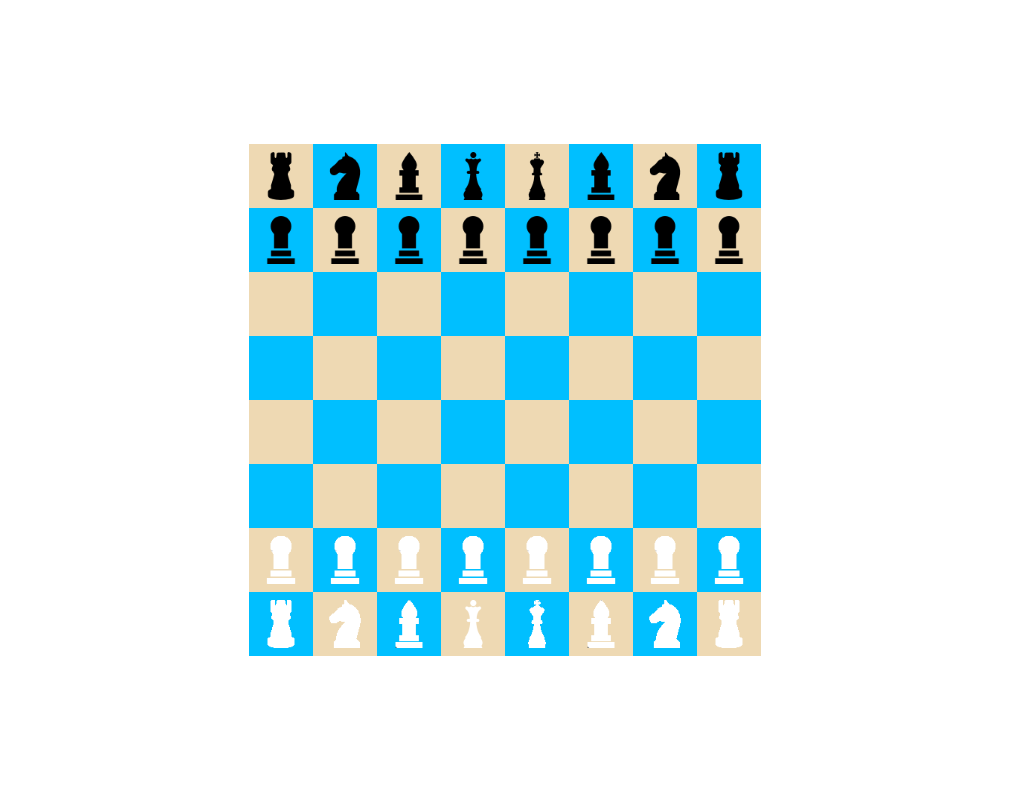
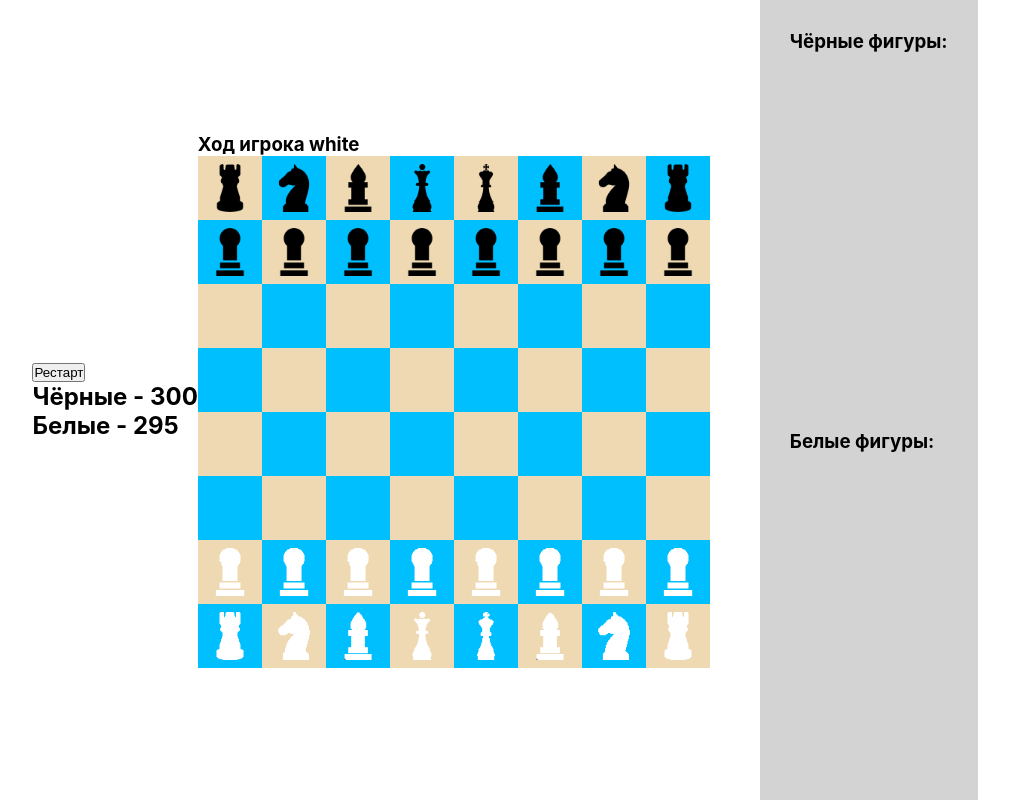
Before and after one commit to namhels/chess-react-typescript, a React (Create React App) app: page / in a window 1280 px wide. Shown: the whole page, without its empty margins (135-1144 px from the left). Built offline with nearby package versions, Linux system fonts and the light colour scheme.

Commit message:
add Timer, LostFigures

```diff
--- a/src/App.css
+++ b/src/App.css
@@ -49,3 +49,10 @@
   border-radius: 50%;
   background-color: rgb(30, 211, 30);
 }
+
+.lost {
+  height: calc(50vh - 60px);
+  padding: 30px;
+  margin-left: 50px;
+  background-color: lightgray;
+}
--- a/src/App.tsx
+++ b/src/App.tsx
@@ -2,13 +2,22 @@
 import './App.css';
 import { BoardComponent } from './components/BoardComponent';
 import { Board } from './modals/Board';
+import { Player } from './modals/Player';
+import { Colors } from './modals/Colors';
+import LostFigures from './components/LostFigures';
+import Timer from './components/Timer';
 
 function App() {
-  const [board, setBoard] = useState(new Board())
+  const [board, setBoard] = useState(new Board());
+  const [whitePlayer, setWhitePlayer] = useState(new Player(Colors.WHITE));
+  const [blackPlayer, setBlackPlayer] = useState(new Player(Colors.BLACK));
+  const [currentPlayer, setCurrentPlayer] = useState<Player | null>(null);
+  console.log(setWhitePlayer, setBlackPlayer);
 
   useEffect(() => {
-    restart()
-  }, [])
+    restart();
+    setCurrentPlayer(whitePlayer);
+  }, [whitePlayer])
 
   function restart() {
     const newBoard = new Board();
@@ -17,13 +26,32 @@
     setBoard(newBoard)
   }
 
+  function swapPlayer() {
+    setCurrentPlayer(currentPlayer?.color === Colors.WHITE ? blackPlayer : whitePlayer);
+  }
 
   return (
     <div className='app'>
+      <Timer
+        restart={restart}
+        currentPlayer={currentPlayer}
+      />
       <BoardComponent
         board={board}
         setBoard={setBoard}
+        currentPlayer={currentPlayer}
+        swapPlayer={swapPlayer}
       />
+      <div>
+        <LostFigures
+          title='Чёрные фигуры:'
+          figures={board.lostBlackFigures}
+        />
+        <LostFigures
+          title='Белые фигуры:'
+          figures={board.lostWhiteFigures}
+        />
+      </div>
     </div>
   );
 }
--- a/src/components/BoardComponent.tsx
+++ b/src/components/BoardComponent.tsx
@@ -2,22 +2,28 @@
 import { Board } from '../modals/Board'
 import { CellComponent } from './CellComponent';
 import { Cell } from '../modals/Cell';
+import { Player } from '../modals/Player';
 
 interface BoardProps {
   board: Board;
   setBoard: (board: Board) => void;
+  currentPlayer: Player | null;
+  swapPlayer: () => void;
 }
 
-export const BoardComponent: FC<BoardProps> = ({ board, setBoard }) => {
+export const BoardComponent: FC<BoardProps> = ({ board, setBoard, currentPlayer, swapPlayer }) => {
   const [selectedCell, setSelectedCell] = useState<Cell | null>(null)
 
   function click(cell: Cell) {
     if (selectedCell && selectedCell !== cell && selectedCell.figure?.canMove(cell)) {
       selectedCell.moveFigure(cell);
+      swapPlayer()
       setSelectedCell(null);
       updateBoard();
     } else {
+      if (cell.figure?.color === currentPlayer?.color) {
         setSelectedCell(cell);
+      }
     }
   }
 
@@ -39,6 +45,8 @@
   }
 
   return (
+    <div>
+      <h3>Ход игрока {currentPlayer?.color}</h3>
       <div className='board'>
         {board.cells.map((row, index) =>
           <React.Fragment key={index}>
@@ -53,5 +61,6 @@
           </React.Fragment>
         )}
       </div>
+    </div>
   )
 }
--- /dev/null
+++ b/src/components/LostFigures.tsx
@@ -0,0 +1,22 @@
+import React, { FC } from 'react';
+import { Figure } from '../modals/figures/Figure';
+
+interface LostFiguresProps {
+  title: string;
+  figures: Figure[];
+}
+
+const LostFigures: FC<LostFiguresProps> = ({title, figures}) => {
+  return (
+    <div className='lost'>
+      <h3>{title}</h3>
+      {figures.map(figure =>
+        <div key={figure.id}>
+          {figure.name} {figure.logo && <img src={figure.logo} alt='chess figure' width={20} height={20} />}
+        </div>
+      )}
+    </div>
+  );
+};
+
+export default LostFigures;
--- /dev/null
+++ b/src/components/Timer.tsx
@@ -0,0 +1,55 @@
+import React, { FC, useEffect, useRef, useState } from 'react';
+import { Player } from '../modals/Player';
+import { Colors } from '../modals/Colors';
+
+interface TimerProps {
+  currentPlayer: Player | null;
+  restart: () => void;
+}
+
+const Timer: FC<TimerProps> = ({ currentPlayer, restart }) => {
+  const [blackTime, setBlackTime] = useState(300);
+  const [whiteTime, setWhiteTime] = useState(300);
+  const timer = useRef<null | ReturnType<typeof setInterval>>(null);
+
+  useEffect(() => {
+    startTimer();
+    // eslint-disable-next-line react-hooks/exhaustive-deps
+  }, [currentPlayer])
+
+
+  function startTimer() {
+    if (timer.current) {
+      clearInterval(timer.current)
+    }
+    const callback = currentPlayer?.color === Colors.WHITE ? decrementWhiteTimer : decrementBlackTimer;
+    timer.current = setInterval(callback, 1000);
+  }
+
+  function decrementBlackTimer() {
+    setBlackTime(prev => prev - 1);
+  }
+
+  function decrementWhiteTimer() {
+    setWhiteTime(prev => prev - 1);
+  }
+
+  function handleRestart() {
+    setWhiteTime(300);
+    setBlackTime(300);
+    restart();
+
+  }
+
+  return (
+    <div>
+      <div>
+        <button onClick={handleRestart}>Рестарт</button>
+      </div>
+      <h2>Чёрные - {blackTime}</h2>
+      <h2>Белые - {whiteTime}</h2>
+    </div>
+  );
+};
+
+export default Timer;
--- a/src/modals/Board.ts
+++ b/src/modals/Board.ts
@@ -1,6 +1,7 @@
 import { Cell } from "./Cell";
 import { Colors } from "./Colors";
 import { Bishop } from "./figures/Bishop";
+import { Figure } from "./figures/Figure";
 import { King } from "./figures/King";
 import { Knight } from "./figures/Knight";
 import { Pawn } from "./figures/Pawn";
@@ -9,6 +10,8 @@
 
 export class Board {
   cells: Cell[][] = []
+  lostBlackFigures: Figure[] = []
+  lostWhiteFigures: Figure[] = []
 
   public initCells() {
     for (let i = 0; i < 8; i++) {
@@ -27,6 +30,8 @@
   public getCopyBoard(): Board {
     const newBoard = new Board();
     newBoard.cells = this.cells;
+    newBoard.lostWhiteFigures = this.lostWhiteFigures;
+    newBoard.lostBlackFigures = this.lostBlackFigures;
     return newBoard;
   }
 
--- a/src/modals/Cell.ts
+++ b/src/modals/Cell.ts
@@ -82,9 +82,18 @@
     this.figure.cell = this;
   }
 
+  addLostFigure(figure: Figure) {
+    figure.color === Colors.BLACK
+      ? this.board.lostBlackFigures.push(figure)
+      : this.board.lostWhiteFigures.push(figure)
+  }
+
   moveFigure(target: Cell) {
     if (this.figure && this.figure?.canMove(target)) {
       this.figure.moveFigure(target);
+      if (target.figure) {
+        this.addLostFigure(target.figure);
+      }
       target.setFigure(this.figure);
       this.figure = null;
     }
--- a/src/modals/Player.ts
+++ b/src/modals/Player.ts
@@ -1 +1,9 @@
-export class Player {}
+import { Colors } from "./Colors";
+
+export class Player {
+  color: Colors
+
+  constructor(color: Colors) {
+    this.color = color;
+  }
+}
--- a/src/modals/figures/King.ts
+++ b/src/modals/figures/King.ts
@@ -15,6 +15,8 @@
     if (!super.canMove(target)) {
       return false;
     }
-    return true;
+    const dx = Math.abs(this.cell.x - target.x);
+    const dy = Math.abs(this.cell.y - target.y);
+    return dx <= 1 && dy <= 1;
   }
 }
```
Lines whose indentation alone changed are shown as unchanged.
